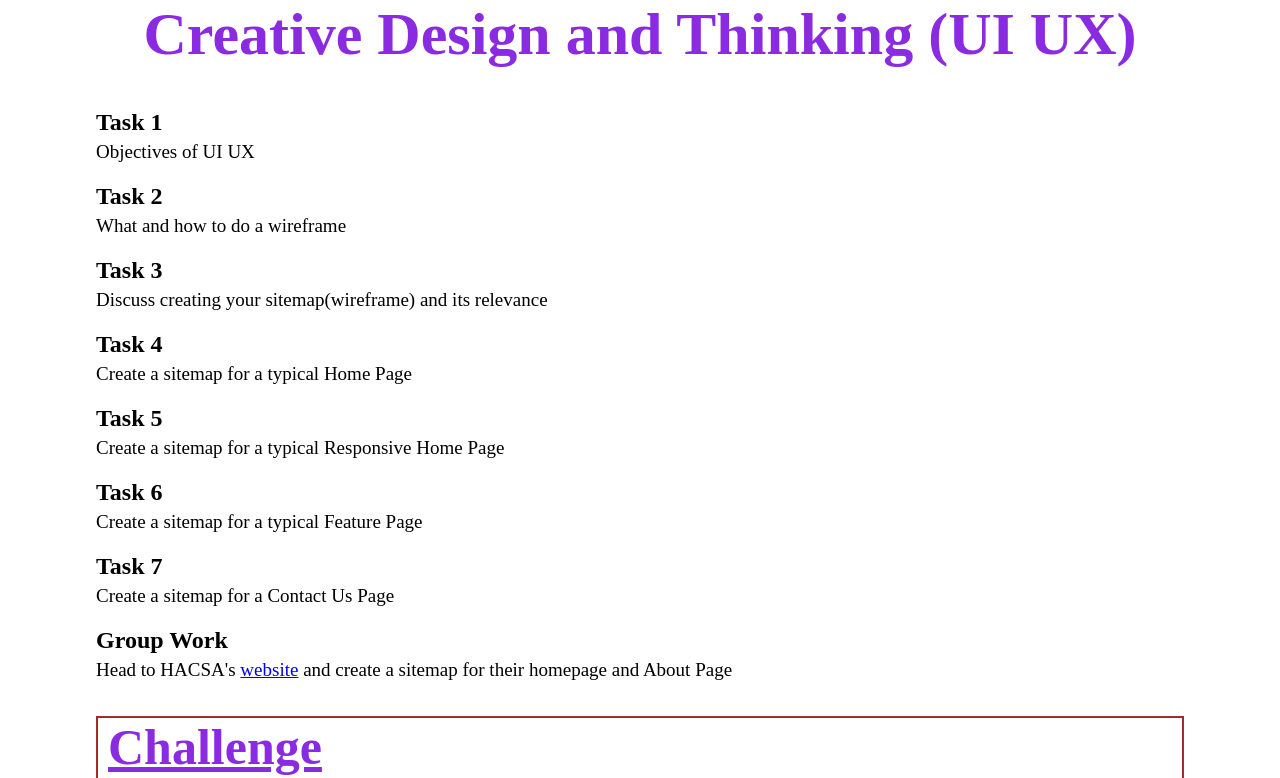
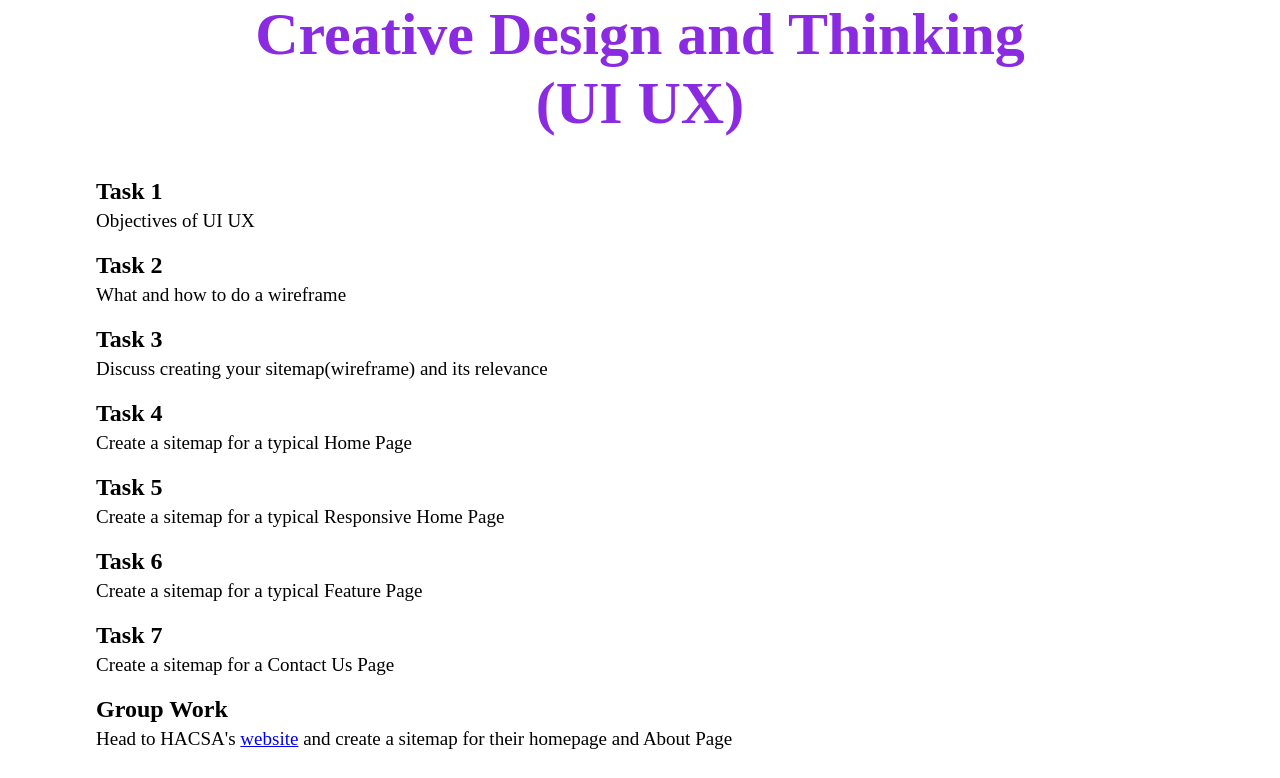
Before and after one commit to ElpeAJ/T4G_UIUX, a plain HTML site: page index.html in a window 1280 px wide. Shown: the top 778 px of the page. Drawn offline with Linux system fonts and the light colour scheme.

Commit message:
Changes to main page

```diff
--- a/index.html
+++ b/index.html
@@ -7,7 +7,7 @@
     <link rel="stylesheet" href="src/style.css" />
   </head>
   <body>
-    <h1>Creative Design and Thinking (UI UX)</h1>
+    <h1>Creative Design and Thinking <br>(UI UX)</h1>
     <div class="tasks">
       <h3>Task 1</h3>
       <p>Objectives of UI UX</p>
```
